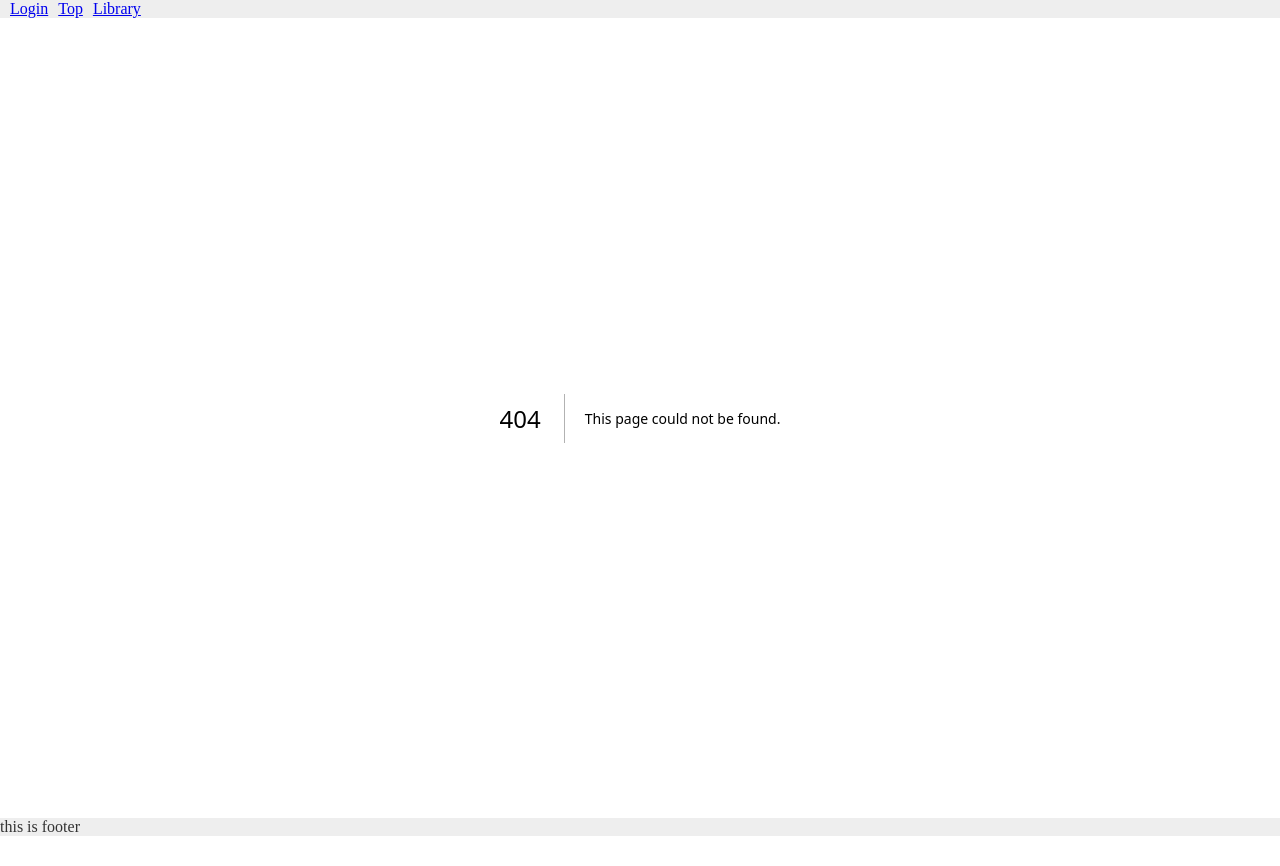
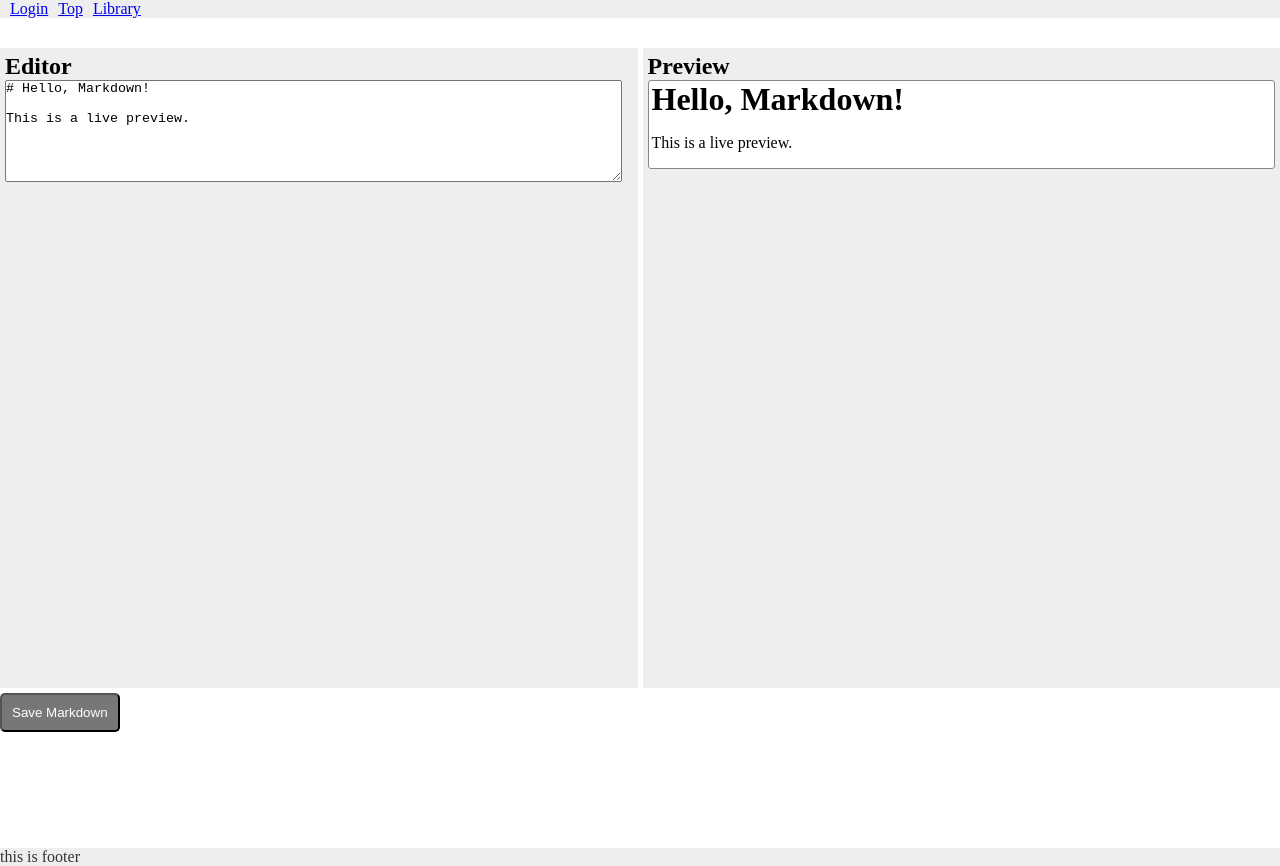
Before and after one commit to syxnji/ShareMd, a Next.js app: page /Editor in a window 1280 px wide. Before the commit this address had no page. Before the commit the page ends 836 px from the top, so only its background shows below. Built offline with nearby package versions, Linux system fonts and the light colour scheme.

Commit message:
ページ追加 editor

```diff
--- /dev/null
+++ b/src/app/Editor/editor.module.css
@@ -0,0 +1,40 @@
+
+/* main */
+.mdContent{
+    overflow-y: auto;
+    height: 80dvh;
+    /* headerの高さで調整 */
+    margin-top: 30px;
+    display: flex;
+}
+.mdInput{
+    padding: 5px;
+    background-color: #eee;
+    width: 50%;
+}
+.mdPreview{
+    padding: 5px;
+    background-color: #eee;
+    width: 50%;
+    margin-left: 5px;
+}
+.mdInputArea{
+    height: 100px;
+    resize: vertical;
+    width: 98%;
+}
+.mdPreviewArea{
+    background-color: #fff;
+    border: solid 1px #888;
+    border-radius: 3px;
+    padding: 0 3px;
+}
+.saveBtn{
+    margin-top: 5px;
+    padding: 10px;
+    color: #fff;
+    background-color: #777;
+    border-radius: 5px;
+    /* footerの高さで調整 */
+    margin-bottom: 30px;
+}
--- /dev/null
+++ b/src/app/Editor/page.jsx
@@ -0,0 +1,50 @@
+'use client'
+import { useState } from 'react'
+import ReactMarkdown from 'react-markdown'
+import styles from "./editor.module.css"
+
+const MarkdownComponents = {
+  h1: ({ children }) => <h1 style={{ fontSize: '2em', fontWeight: 'bold', marginBottom: '0.5em' }}>{children}</h1>,
+  h2: ({ children }) => <h2 style={{ fontSize: '1.5em', fontWeight: 'bold', marginBottom: '0.5em' }}>{children}</h2>,
+  p: ({ children }) => <p style={{ marginBottom: '1em' }}>{children}</p>,
+  ul: ({ children }) => <ul style={{ listStyleType: 'disc', paddingLeft: '2em', marginBottom: '1em' }}>{children}</ul>,
+  ol: ({ children }) => <ol style={{ listStyleType: 'decimal', paddingLeft: '2em', marginBottom: '1em' }}>{children}</ol>,
+  li: ({ children }) => <li style={{ marginBottom: '0.5em' }}>{children}</li>,
+  a: ({ href, children }) => <a href={href} style={{ color: '#3b82f6', textDecoration: 'underline' }}>{children}</a>,
+}
+
+export default function MarkdownEditor() {
+  const [markdown, setMarkdown] = useState('# Hello, Markdown!\n\nThis is a live preview.')
+
+  return (
+      // React.Fragment
+      <>
+        <main>
+          <div>
+            <div className={styles.mdContent}>
+              <div className={styles.mdInput}>
+                <h2>Editor</h2>
+                <textarea
+                  value={markdown}
+                  onChange={(e) => setMarkdown(e.target.value)}
+                  className={styles.mdInputArea}
+                />
+              </div>
+              <div className={styles.mdPreview}>
+                <h2>Preview</h2>
+                <div className={styles.mdPreviewArea}>
+                  <ReactMarkdown components={MarkdownComponents}>{markdown}</ReactMarkdown>
+                </div>
+              </div>
+            </div>
+            <button
+              onClick={() => {/* ここに保存ロジックを追加 */}}
+              className={styles.saveBtn}
+            >
+              Save Markdown
+            </button>
+          </div>
+        </main>
+      </>
+  )
+}
```
